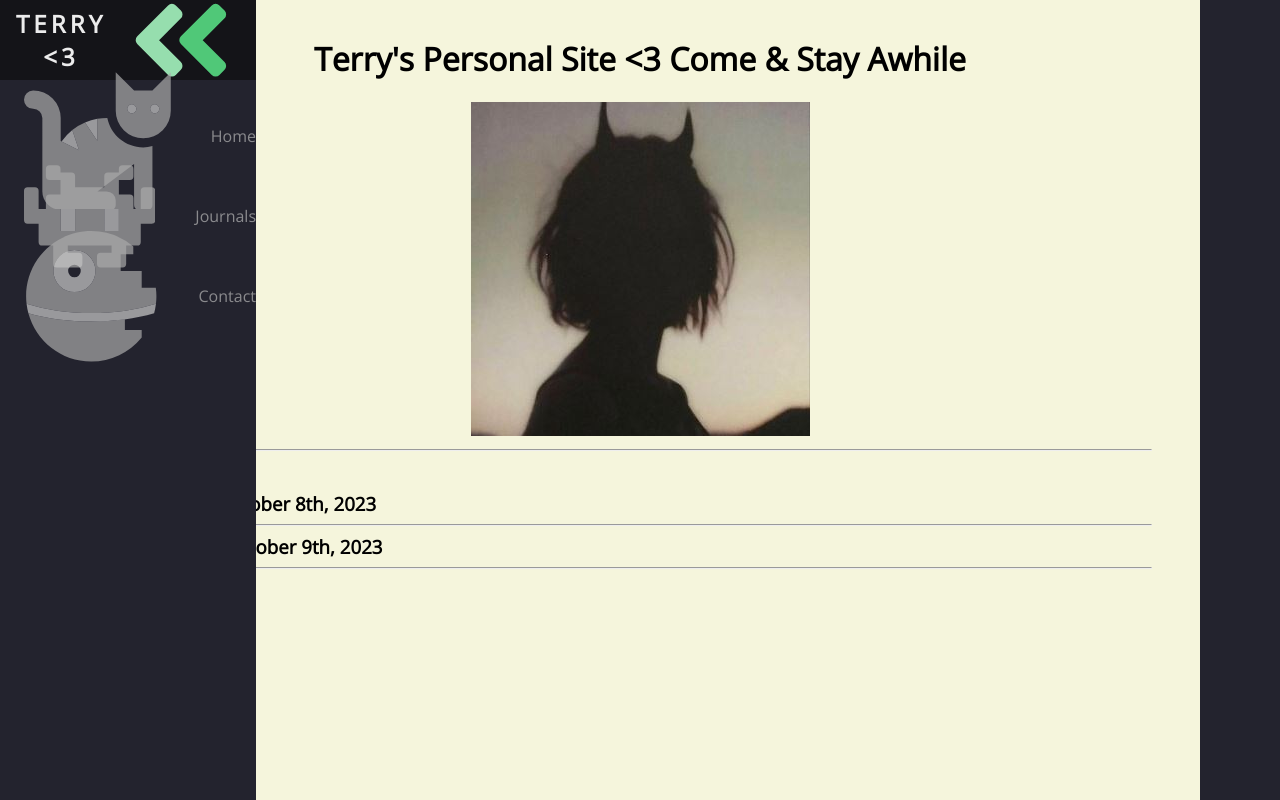
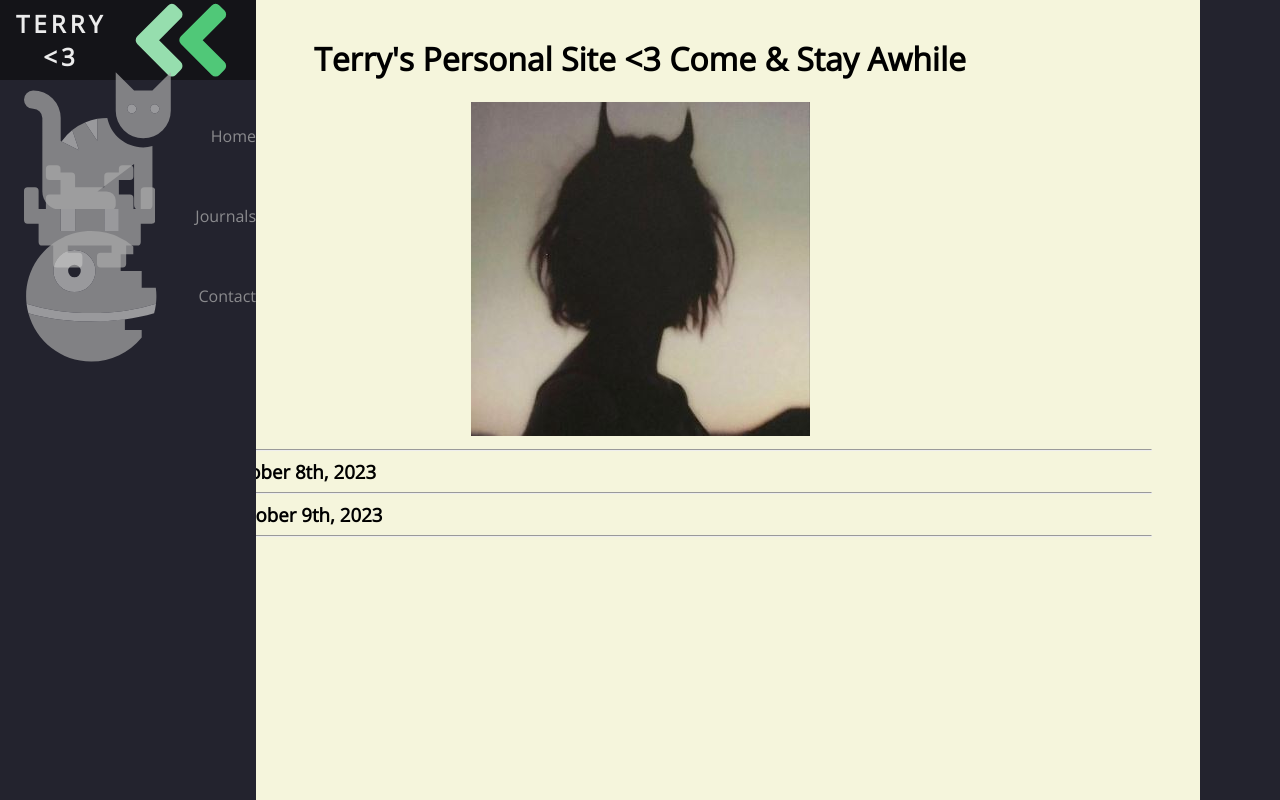
Before and after one commit to terrytosh/personal-site, a React (Create React App) app: page /personal-site/journals in a window 1280 px wide. Built offline with nearby package versions, Linux system fonts and the light colour scheme.

Commit message:
Spacing issue fixed between title and first entry

```diff
--- a/src/components/Journals.js
+++ b/src/components/Journals.js
@@ -6,7 +6,7 @@ import Entry2 from './Entry2';
 export default class Journals extends Component {
     render() {
         return (
-            <div>
+            <div className='journal-entries'>
               <main>
                 <Entry1 />
                 <hr></hr>
--- a/src/components/style.css
+++ b/src/components/style.css
@@ -19,6 +19,18 @@ main {
     margin-left: 7rem;
     margin-right: 7rem;
     padding: 1rem;
+}
+
+.title main {
+    padding-bottom: 0%;
+    margin-bottom: 0%;
+    border-bottom: 0%;
+}
+
+.journal-entries main {
+    padding-top: 0%;
+    margin-top: 0%;
+    border-top: 0%;
 }
 
 .navbar {
```
